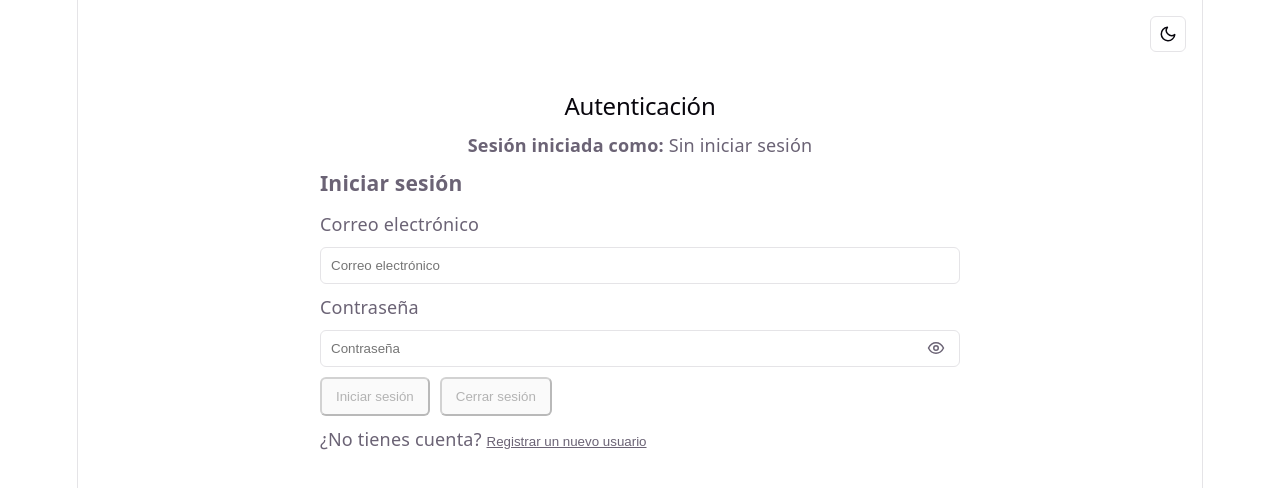
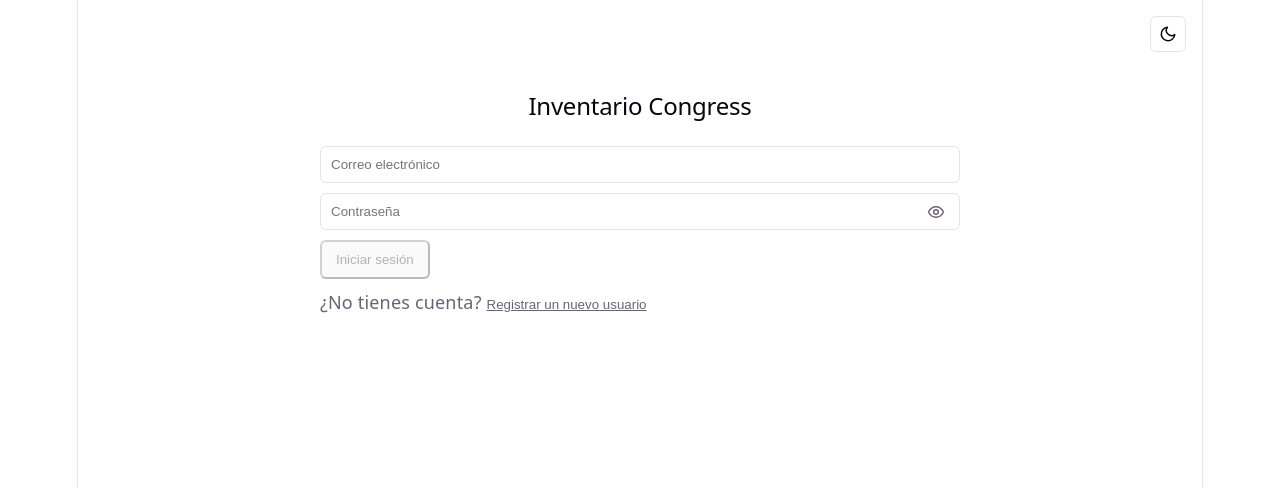
Before and after one commit to inventario-congress/inventario-congress.github.io, a React (Vite) app: page / in a window 1280 px wide. Shown: the top 488 px of the page. Built offline with nearby package versions, Linux system fonts and the light colour scheme; no server answers.

Commit message:
Removed unnecessary text from AuthPanel.

```diff
--- a/src/components/AuthPanel.tsx
+++ b/src/components/AuthPanel.tsx
@@ -149,16 +149,9 @@ export default function AuthPanel({ messages }: AuthPanelProps) {
     <div style={{ maxWidth: 640, margin: '0 auto', padding: 16 }}>
       <h2 style={{ marginTop: 24 }}>{messages.auth.title}</h2>
 
-      <div style={{ margin: '12px 0' }}>
-        <div>
-          <strong>{messages.auth.session.label}</strong>{' '}
-          {sessionEmail ?? messages.auth.session.signedOut}
-        </div>
-      </div>
-
       <form onSubmit={handleAuthSubmit} style={{ display: 'grid', gap: 10, marginTop: 12 }}>
         <h3 style={{ margin: '0 0 4px', textAlign: 'left' }}>
-          {authMode === 'signIn' ? messages.auth.panels.signInTitle : messages.auth.panels.signUpTitle}
+          {authMode === 'signIn' ? '' : messages.auth.panels.signUpTitle}
         </h3>
 
         {authMode === 'signUp' ? (
@@ -192,9 +185,6 @@ export default function AuthPanel({ messages }: AuthPanelProps) {
           </>
         ) : null}
 
-        <label htmlFor="auth-email" style={{ textAlign: 'left' }}>
-          {messages.auth.fields.email}
-        </label>
         <input
           id="auth-email"
           value={email}
@@ -211,9 +201,6 @@ export default function AuthPanel({ messages }: AuthPanelProps) {
             border: '1px solid var(--border)',
           }}
         />
-        <label htmlFor="auth-password" style={{ textAlign: 'left' }}>
-          {messages.auth.fields.password}
-        </label>
         <div style={{ position: 'relative', width: '100%' }}>
           <input
             id="auth-password"
@@ -325,18 +312,6 @@ export default function AuthPanel({ messages }: AuthPanelProps) {
               {messages.auth.actions.signUp}
             </button>
           )}
-
-          {/* Only show sign-out when not in signUp mode and when authenticated */}
-          {authMode === 'signIn' ? (
-            <button
-              type="button"
-              onClick={signOut}
-              disabled={missingConfig || authLoading || !sessionEmail}
-              style={{ padding: '10px 14px', borderRadius: 6, cursor: 'pointer' }}
-            >
-              {messages.auth.actions.signOut}
-            </button>
-          ) : null}
         </div>
 
         <div style={{ textAlign: 'left' }}>
--- a/src/i18n/locales/en.ts
+++ b/src/i18n/locales/en.ts
@@ -13,11 +13,7 @@ const en = {
     toDark: 'Switch to dark theme',
   },
   auth: {
-    title: 'Authentication',
-    session: {
-      label: 'Signed in as:',
-      signedOut: 'Not signed in',
-    },
+    title: 'Congress Inventory',
     fields: {
       name: 'Name',
       lastName: 'Last name',
--- a/src/i18n/locales/es.ts
+++ b/src/i18n/locales/es.ts
@@ -13,11 +13,7 @@ const es = {
     toDark: 'Cambiar a tema oscuro',
   },
   auth: {
-    title: 'Autenticación',
-    session: {
-      label: 'Sesión iniciada como:',
-      signedOut: 'Sin iniciar sesión',
-    },
+    title: 'Inventario Congress',
     fields: {
       name: 'Nombre',
       lastName: 'Apellido',
```
